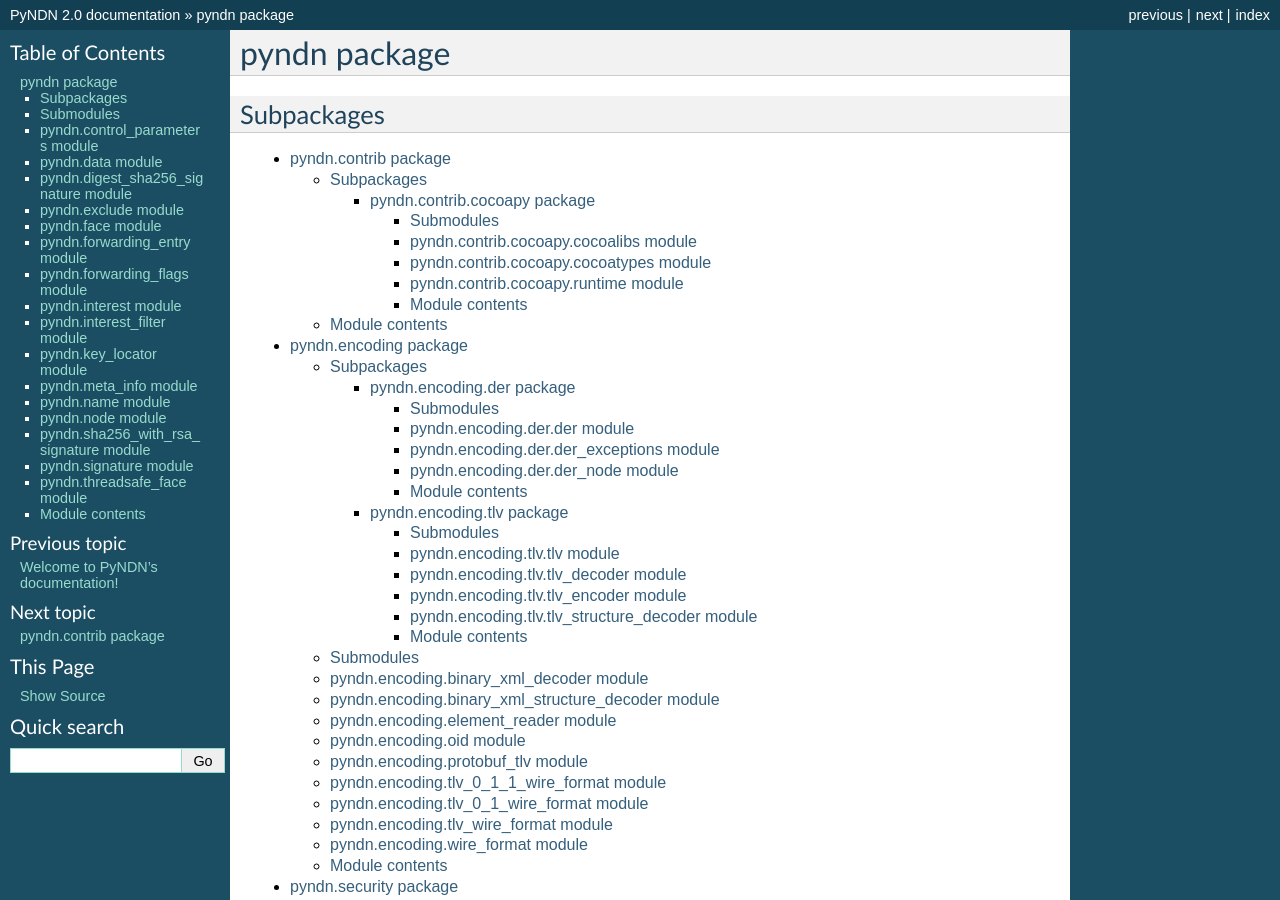
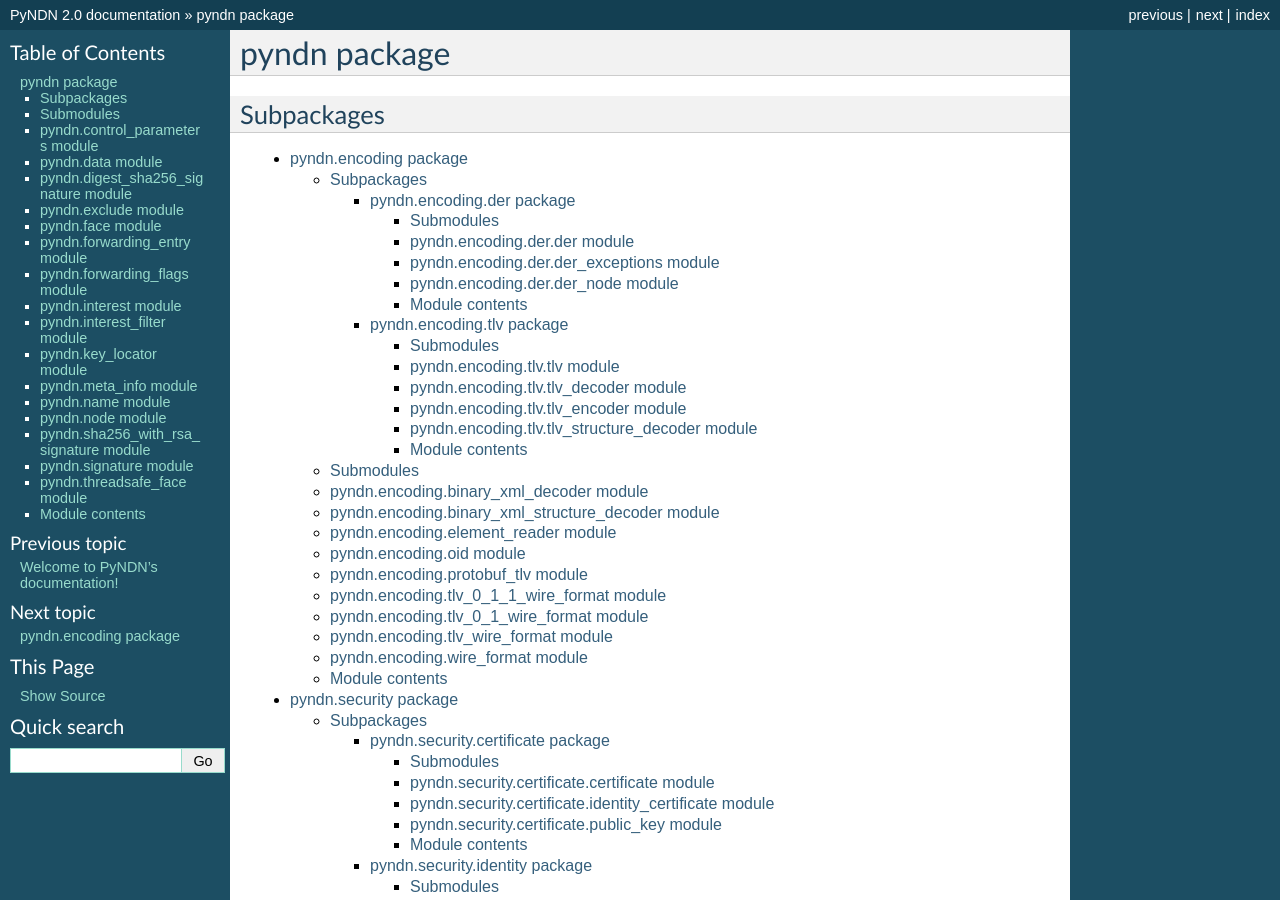
Before and after one commit to named-data/PyNDN2, a Sphinx documentation site: the page built from doc/pyndn.rst, in a window 1280 px wide and 900 px high. Built offline with Sphinx 7.4.7, drawn with Linux system fonts in a browser that asks for light colours.

Commit message:
doc: Don't make Sphinx docs for the contrib folder.

```diff
--- a/doc/pyndn.contrib.cocoapy.rst
+++ /dev/null
@@ -1,38 +0,0 @@
-pyndn.contrib.cocoapy package
-=============================
-
-Submodules
-----------
-
-pyndn.contrib.cocoapy.cocoalibs module
---------------------------------------
-
-.. automodule:: pyndn.contrib.cocoapy.cocoalibs
-    :members:
-    :undoc-members:
-    :show-inheritance:
-
-pyndn.contrib.cocoapy.cocoatypes module
----------------------------------------
-
-.. automodule:: pyndn.contrib.cocoapy.cocoatypes
-    :members:
-    :undoc-members:
-    :show-inheritance:
-
-pyndn.contrib.cocoapy.runtime module
-------------------------------------
-
-.. automodule:: pyndn.contrib.cocoapy.runtime
-    :members:
-    :undoc-members:
-    :show-inheritance:
-
-
-Module contents
----------------
-
-.. automodule:: pyndn.contrib.cocoapy
-    :members:
-    :undoc-members:
-    :show-inheritance:
--- a/doc/pyndn.contrib.rst
+++ /dev/null
@@ -1,17 +0,0 @@
-pyndn.contrib package
-=====================
-
-Subpackages
------------
-
-.. toctree::
-
-    pyndn.contrib.cocoapy
-
-Module contents
----------------
-
-.. automodule:: pyndn.contrib
-    :members:
-    :undoc-members:
-    :show-inheritance:
--- a/doc/pyndn.rst
+++ b/doc/pyndn.rst
@@ -6,7 +6,6 @@ Subpackages
 
 .. toctree::
 
-    pyndn.contrib
     pyndn.encoding
     pyndn.security
     pyndn.sync
```
